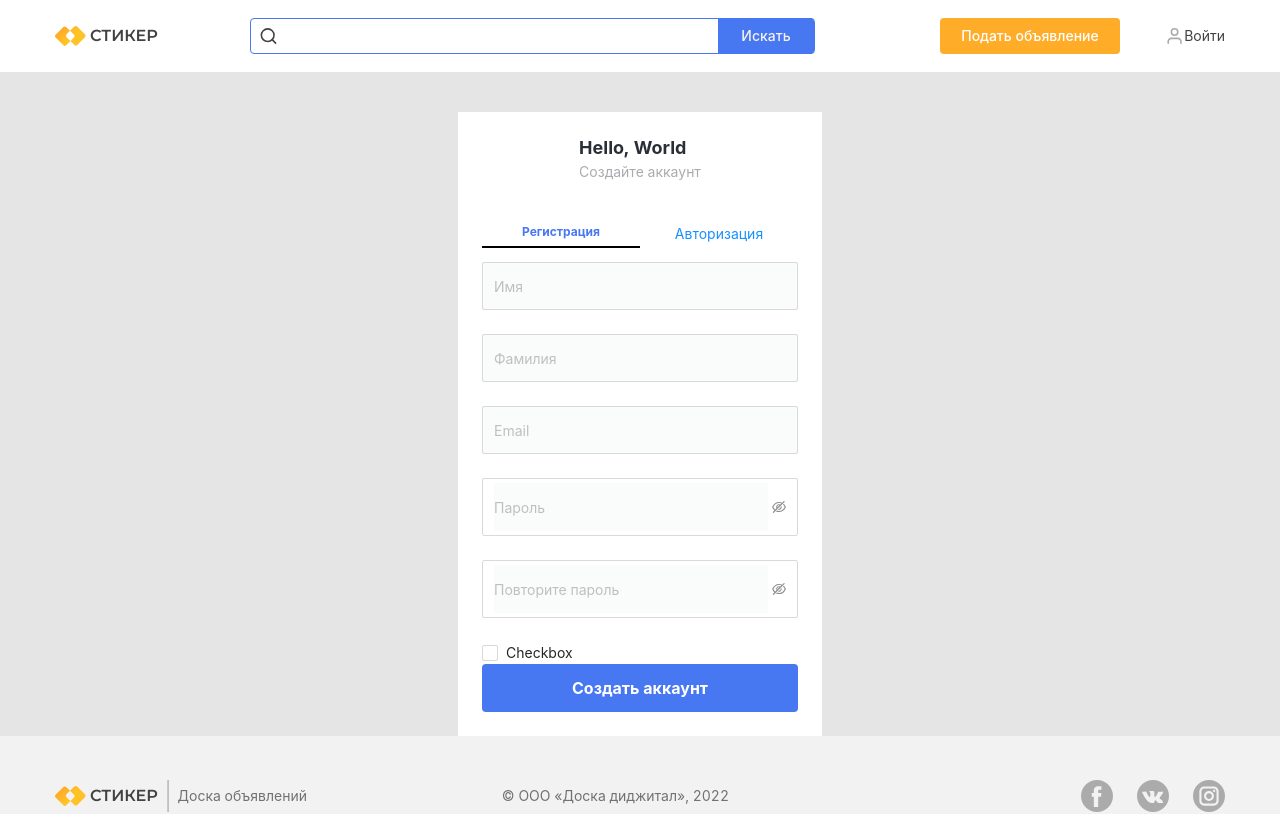
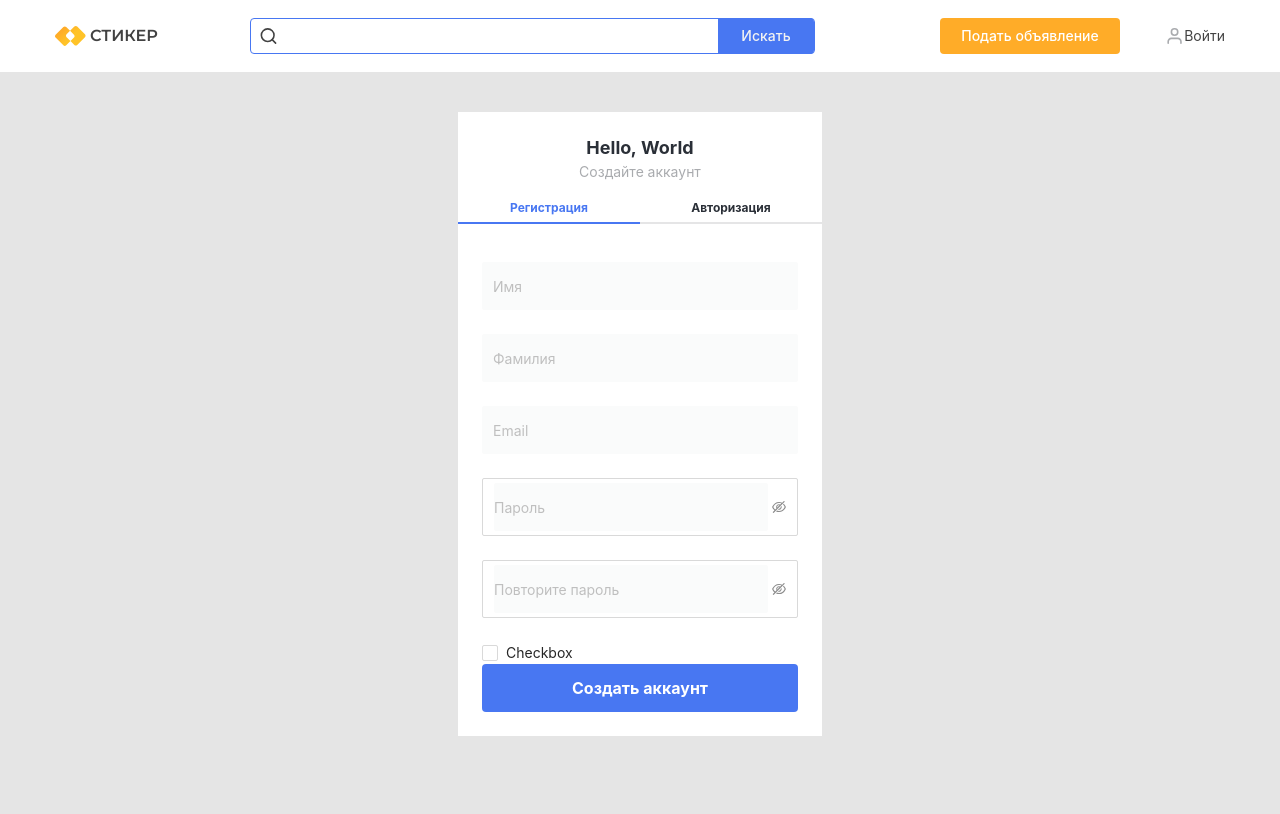
Before and after one commit to Evazyled/bulletin-board, a React (Create React App) app: page /registration in a window 1280 px wide. Shown: the top 814 px of the page. Built offline with nearby package versions, Linux system fonts and the light colour scheme.

Commit message:
auth form

```diff
--- /dev/null
+++ b/src/components/common/Forms/AuthForm.tsx
@@ -0,0 +1 @@
+import React from 'react';
--- a/src/components/common/Logo/Logo.module.scss
+++ b/src/components/common/Logo/Logo.module.scss
@@ -9,6 +9,7 @@
   font-size: 16px;
   line-height: 16px;
   text-transform: uppercase;
+  cursor: pointer;
   .title {
     margin-left: 4px;
   }
--- a/src/components/common/RegForm/RegForm.module.scss
+++ b/src/components/common/RegForm/RegForm.module.scss
@@ -5,12 +5,14 @@
   flex-direction: column;
   align-items: center;
   width: 364px;
-  min-height: 584px;
+
   margin-top: 40px;
+  margin-bottom: 264px;
   background-color: #fff;
   .text {
     margin-bottom: 14px;
     margin-top: 24px;
+    text-align: center;
   }
 
   &__title {
@@ -26,9 +28,17 @@
     width: 100%;
     padding: 24px;
     input {
+      border: none;
+      outline: none;
       background: rgba(42, 47, 55, 0.02);
       height: 48px;
     }
+    input:focus {
+      border-bottom: 2px solid black;
+    }
+  }
+}
+
 ul {
   display: flex;
   padding: 0;
@@ -39,8 +49,6 @@
     text-align: center;
   }
 }
-  }
-}
 
 .active_link {
   display: block;
@@ -49,6 +57,17 @@
   font-size: 12px;
   line-height: 20px;
   color: $blue-color;
-  border-bottom: 2px solid black;
+  border-bottom: 2px solid $blue-color;
   padding-bottom: 4px;
 }
+
+.not_active_link {
+  display: block;
+  width: 100%;
+  font-weight: 700;
+  font-size: 12px;
+  line-height: 20px;
+  color: $title-color;
+  border-bottom: 2px solid rgba($title-color, 0.12);
+  padding-bottom: 4px;
+}
--- a/src/components/common/RegForm/RegForm.tsx
+++ b/src/components/common/RegForm/RegForm.tsx
@@ -10,14 +10,12 @@ type RegFormPropsType = {
   subTitle: string;
 };
 
-const RegForm: React.FC<RegFormPropsType> = ({ title, subTitle }) => (
+const RegForm: React.FC<RegFormPropsType> = ({ title, subTitle, children }) => (
   <div className={style.regForm}>
     <div className={style.text}>
       <div className={style.regForm__title}>{title}</div>
       <div className={style.regForm__subTitle}>{subTitle}</div>
     </div>
-
-    <div className={style.regForm__body}>
     <ul>
       <div className={style.list__item}>
         <li>
@@ -38,76 +36,7 @@ const RegForm: React.FC<RegFormPropsType> = ({ title, subTitle }) => (
         </li>
       </div>
     </ul>
-      <Form>
-        <Form.Item
-          name="username"
-          rules={[
-            {
-              required: true,
-              message: 'Поле Имя обязательно',
-            },
-          ]}>
-          <Input placeholder="Имя" />
-        </Form.Item>
-        <Form.Item
-          name="usersurname"
-          rules={[
-            {
-              required: true,
-              message: 'Поле Фамилия не может быть пустым',
-            },
-          ]}>
-          <Input placeholder="Фамилия" />
-        </Form.Item>
-        <Form.Item
-          name="email"
-          rules={[
-            {
-              type: 'email',
-              message: 'Введите правильный Email',
-            },
-            {
-              required: true,
-            },
-          ]}>
-          <Input placeholder="Email" />
-        </Form.Item>
-        <Form.Item
-          name="password"
-          rules={[
-            {
-              required: true,
-              message: 'Please input your password!',
-            },
-          ]}
-          hasFeedback>
-          <Input.Password placeholder="Пароль" />
-        </Form.Item>
-        <Form.Item
-          name="confirm"
-          dependencies={['password']}
-          hasFeedback
-          rules={[
-            {
-              required: true,
-              message: 'Please confirm your password!',
-            },
-            ({ getFieldValue }) => ({
-              validator(_, value) {
-                if (!value || getFieldValue('password') === value) {
-                  return Promise.resolve();
-                }
-
-                return Promise.reject(new Error('Введённые пароли должны совпадать'));
-              },
-            }),
-          ]}>
-          <Input.Password placeholder="Повторите пароль" />
-        </Form.Item>
-        <Checkbox>Checkbox</Checkbox>
-        <Button title="Создать аккаунт" />
-      </Form>
-    </div>
+    <div className={style.regForm__body}>{children}</div>
   </div>
 );
 
--- a/src/components/common/UserStatus/User.status.module.scss
+++ b/src/components/common/UserStatus/User.status.module.scss
@@ -5,4 +5,5 @@
   justify-content: space-between;
   align-items: center;
   width: 60px;
+  cursor: pointer;
 }
--- a/src/components/pages/AuthPage/AuthPage.tsx
+++ b/src/components/pages/AuthPage/AuthPage.tsx
@@ -1,6 +1,37 @@
 import React from 'react';
+import { Form, Input, Checkbox } from 'antd';
 import RegForm from '../../common/RegForm/RegForm';
+import 'antd/dist/antd.css';
+import Button from '../../common/Button/Button';
 
-const AuthPage = () => <RegForm title="Hello, World" subTitle="Создайте аккаунт" />;
+const AuthPage = () => (
+  <RegForm title="Hello, World" subTitle="Пройдите авторизацию">
+    <Form.Item
+      name="email"
+      rules={[
+        {
+          type: 'email',
+          message: 'Введите правильный Email',
+        },
+        {
+          required: true,
+        },
+      ]}>
+      <Input placeholder="Email" />
+    </Form.Item>
+    <Form.Item
+      name="password"
+      rules={[
+        {
+          required: true,
+          message: 'Please input your password!',
+        },
+      ]}
+      hasFeedback>
+      <Input.Password placeholder="Пароль" />
+    </Form.Item>
+    <Button title="Войти" />
+  </RegForm>
+);
 
 export default AuthPage;
--- a/src/components/pages/RegistrationPage/RegistrationPage.tsx
+++ b/src/components/pages/RegistrationPage/RegistrationPage.tsx
@@ -1,7 +1,81 @@
 import React from 'react';
-
+import { Form, Input, Checkbox } from 'antd';
+import 'antd/dist/antd.css';
+import Button from '../../common/Button/Button';
 import RegForm from '../../common/RegForm/RegForm';
 
-const RegistrationPage = () => <RegForm title="Hello, World" subTitle="Создайте аккаунт" />;
+const RegistrationPage = () => (
+  <RegForm title="Hello, World" subTitle="Создайте аккаунт">
+    <Form>
+      <Form.Item
+        name="username"
+        rules={[
+          {
+            required: true,
+            message: 'Поле Имя обязательно',
+          },
+        ]}>
+        <Input placeholder="Имя" />
+      </Form.Item>
+      <Form.Item
+        name="usersurname"
+        rules={[
+          {
+            required: true,
+            message: 'Поле Фамилия не может быть пустым',
+          },
+        ]}>
+        <Input placeholder="Фамилия" />
+      </Form.Item>
+      <Form.Item
+        name="email"
+        rules={[
+          {
+            type: 'email',
+            message: 'Введите правильный Email',
+          },
+          {
+            required: true,
+          },
+        ]}>
+        <Input placeholder="Email" />
+      </Form.Item>
+      <Form.Item
+        name="password"
+        rules={[
+          {
+            required: true,
+            message: 'Please input your password!',
+          },
+        ]}
+        hasFeedback>
+        <Input.Password placeholder="Пароль" />
+      </Form.Item>
+      <Form.Item
+        name="confirm"
+        dependencies={['password']}
+        hasFeedback
+        rules={[
+          {
+            required: true,
+            message: 'Please confirm your password!',
+          },
+          ({ getFieldValue }) => ({
+            validator(_, value) {
+              if (!value || getFieldValue('password') === value) {
+                return Promise.resolve();
+              }
+
+              return Promise.reject(new Error('Введённые пароли должны совпадать'));
+            },
+          }),
+        ]}>
+        <Input.Password placeholder="Повторите пароль" />
+      </Form.Item>
+      <Checkbox>Checkbox</Checkbox>
+      <Button title="Создать аккаунт" />
+    </Form>
+  </RegForm>
+);
 
 export default RegistrationPage;
```
Lines whose indentation alone changed are shown as unchanged.
